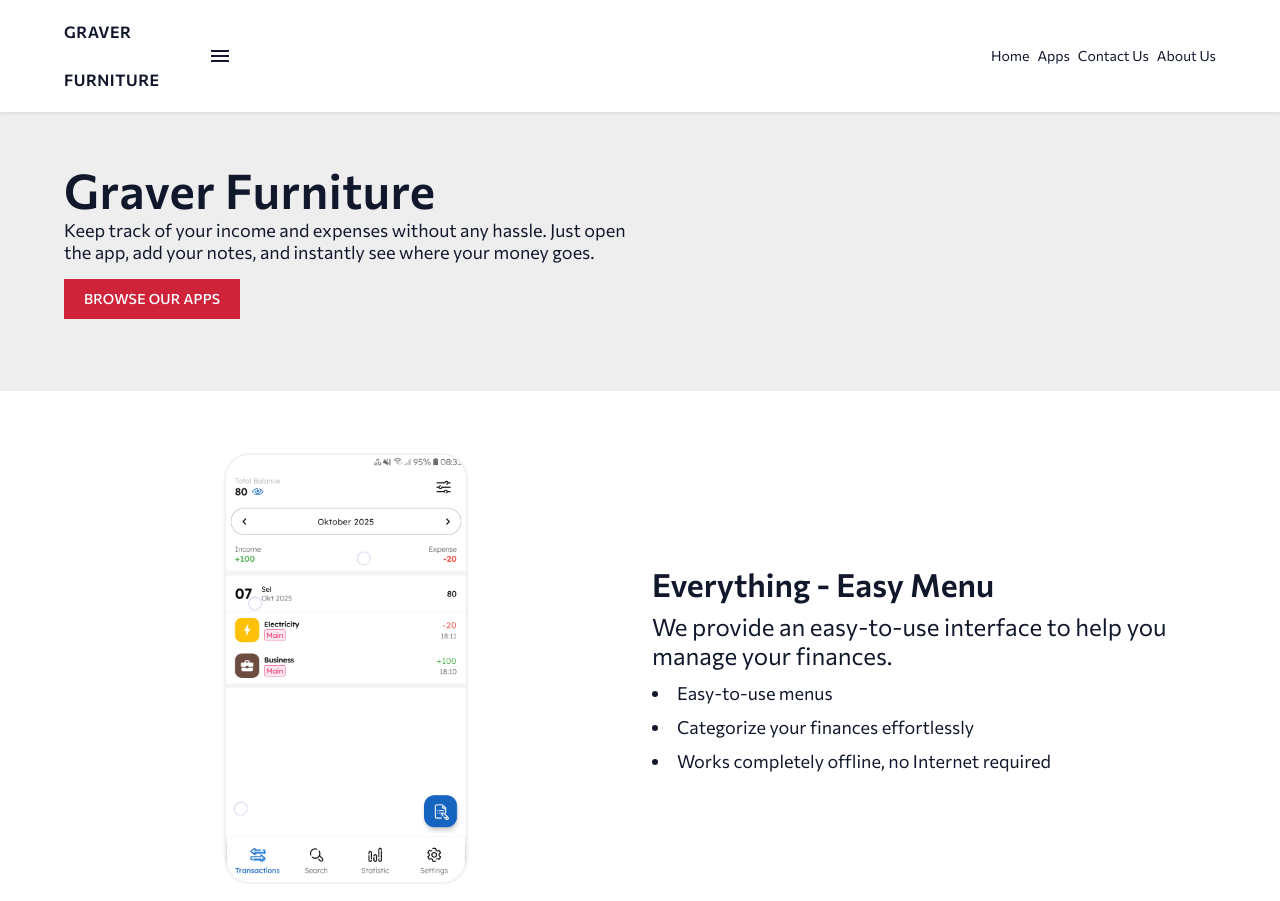
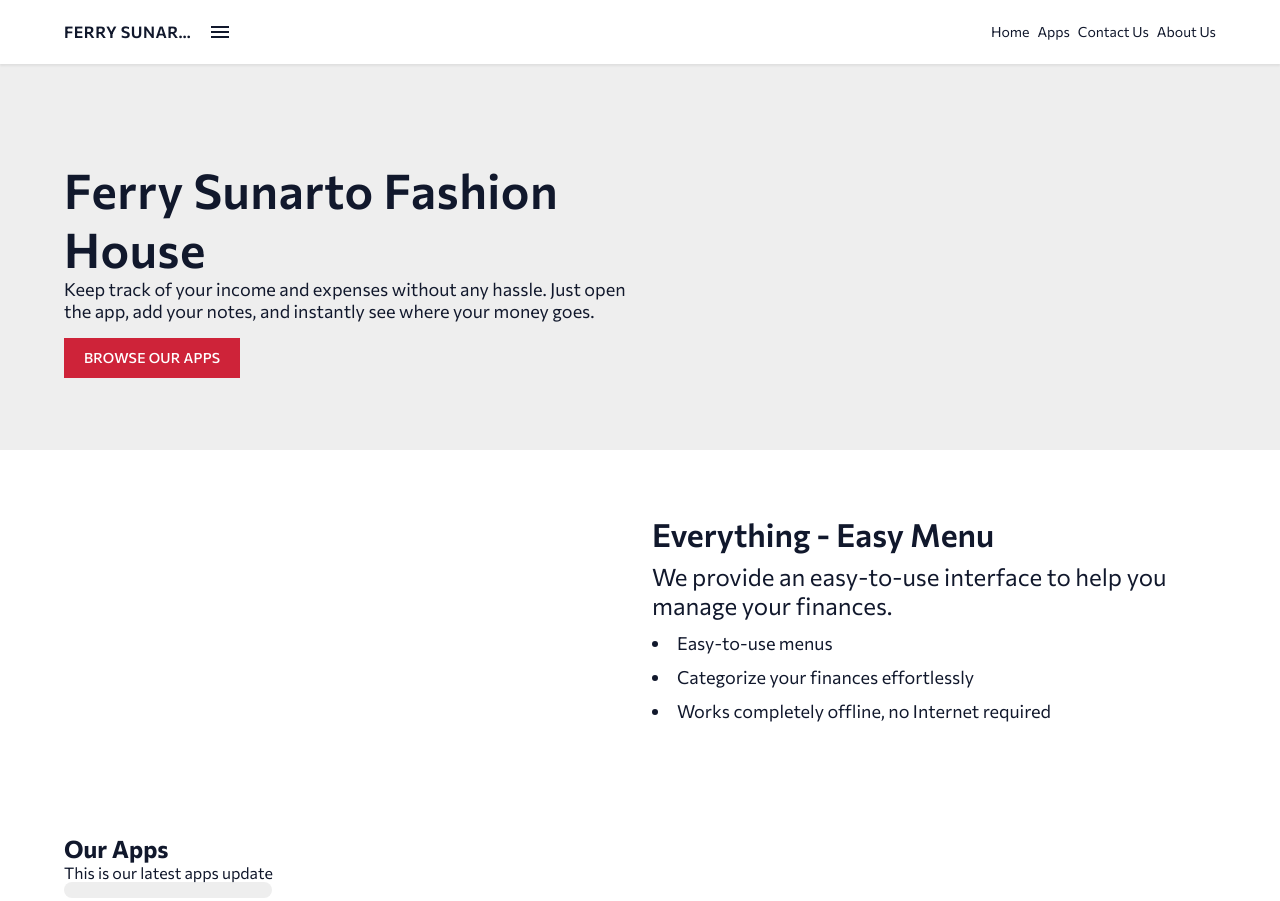
Before and after one commit to fsfhouse/fsfhouse.github.io, a plain HTML site: page index.html in a window 1280 px wide. Shown: the top 901 px of the page. Drawn offline with nearby package versions, Linux system fonts and the light colour scheme.

Commit message:
Update index.html

```diff
--- a/index.html
+++ b/index.html
@@ -3,7 +3,7 @@
   <head>
     <meta charset="UTF-8" />
     <meta name="viewport" content="width=device-width, initial-scale=1.0" />
-    <title>Graver Furniture | Under Construction</title>
+    <title>Ferry Sunarto Fashion House</title>
     <link rel="stylesheet" href="https://fonts.googleapis.com/css?family=Fira+Mono|Commissioner:300,400,500,600,700|Material+Symbols+Outlined&amp;display=swap" />
     <link rel="stylesheet" href="/css/style.css" />
     <link rel="stylesheet" href="/css/main.css" />
@@ -12,7 +12,7 @@
     <nav id="navbar" class="po ab __vh1">
       <div class="fl fl-ca container">
         <div class="fl fl-ca navbar-brand">
-          <a href="/">Graver Furniture</a>
+          <a href="/" class="teX">Ferry Sunarto Fashion House</a>
           <a class="fl fl-cc"><i class="material-symbols-outlined">menu</i></a>
         </div>
         <ul class="fl fl-ca navbar-menu">
@@ -26,7 +26,7 @@
     <header>
       <div class="fl fl-ca container">
         <div class="fl fl-dco __header-left">
-          <h1>Graver Furniture</h1>
+          <h1>Ferry Sunarto Fashion House</h1>
           <p>Keep track of your income and expenses without any hassle. Just open the app, add your notes, and instantly see where your money goes.</p>
           <div class="fl fl-ca __heroBtn">
             <a href="#apps">Browse our Apps</a>
@@ -40,7 +40,7 @@
         <aside class="aside-home" id="easily">
           <div class="fl fl-ca container __asideDuo">
             <div class="fl fl-cc po re aba __leftAside">
-              <img src="/img/ss1.jpeg" />
+
             </div>
             <div class="fl fl-dco __rightAside">
               <h2>Everything - Easy Menu</h2>
@@ -98,7 +98,7 @@
         </ul>
       </div>
       <div class="footer-copy">
-        <div class="taC container">&copy; 2025 <a href="/">Graver Furniture</a></div>
+        <div class="taC container">&copy; 2025 <a href="/">Ferry Sunarto Fashion House</a></div>
       </div>
     </footer>
   </body>
```
